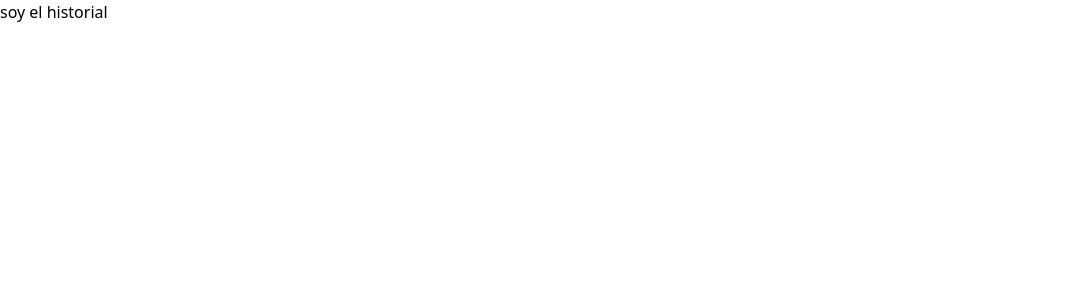
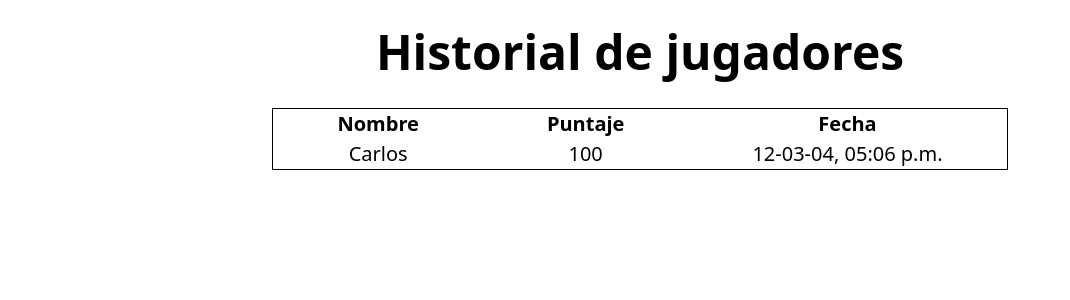
Before and after one commit to rojas901/frontsofka, a React (Create React App) app: page /historial in a window 1280 px wide. Shown: the top 300 px of the page, without its empty margins (0-1070 px from the left). Built offline with nearby package versions, Linux system fonts and the light colour scheme.

Commit message:
Se crea tabla para mostrar historial de jugadores

```diff
--- a/src/pages/Historial.jsx
+++ b/src/pages/Historial.jsx
@@ -2,8 +2,24 @@ import React from 'react'
 
 const Historial = () => {
     return (
-        <div>
-            soy el historial
+        <div className='flex flex-col h-screen items-center'>
+            <h1 className='font-extrabold text-5xl text-center mt-7'>Historial de jugadores</h1>
+            <table className='mt-8 text-xl border border-black'>
+                <thead>
+                    <tr>
+                        <th className='px-16'>Nombre</th>
+                        <th className='px-16'>Puntaje</th>
+                        <th className='px-16'>Fecha</th>
+                    </tr>
+                </thead>
+                <tbody>
+                    <tr>
+                        <td className='px-16 text-center'>Carlos</td>
+                        <td className='px-16 text-center'>100</td>
+                        <td className='px-16 text-center'>12-03-04, 05:06 p.m.</td>
+                    </tr>
+                </tbody>
+            </table>
         </div>
     )
 }
```
